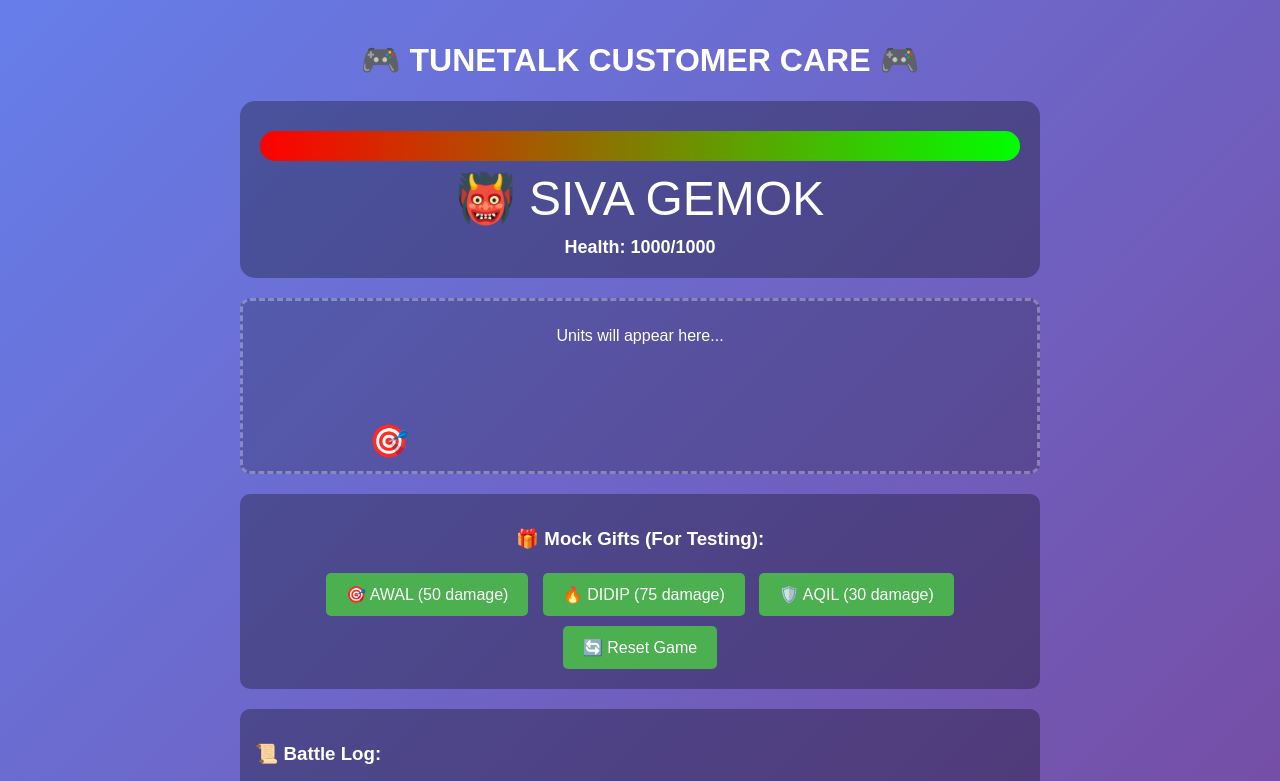
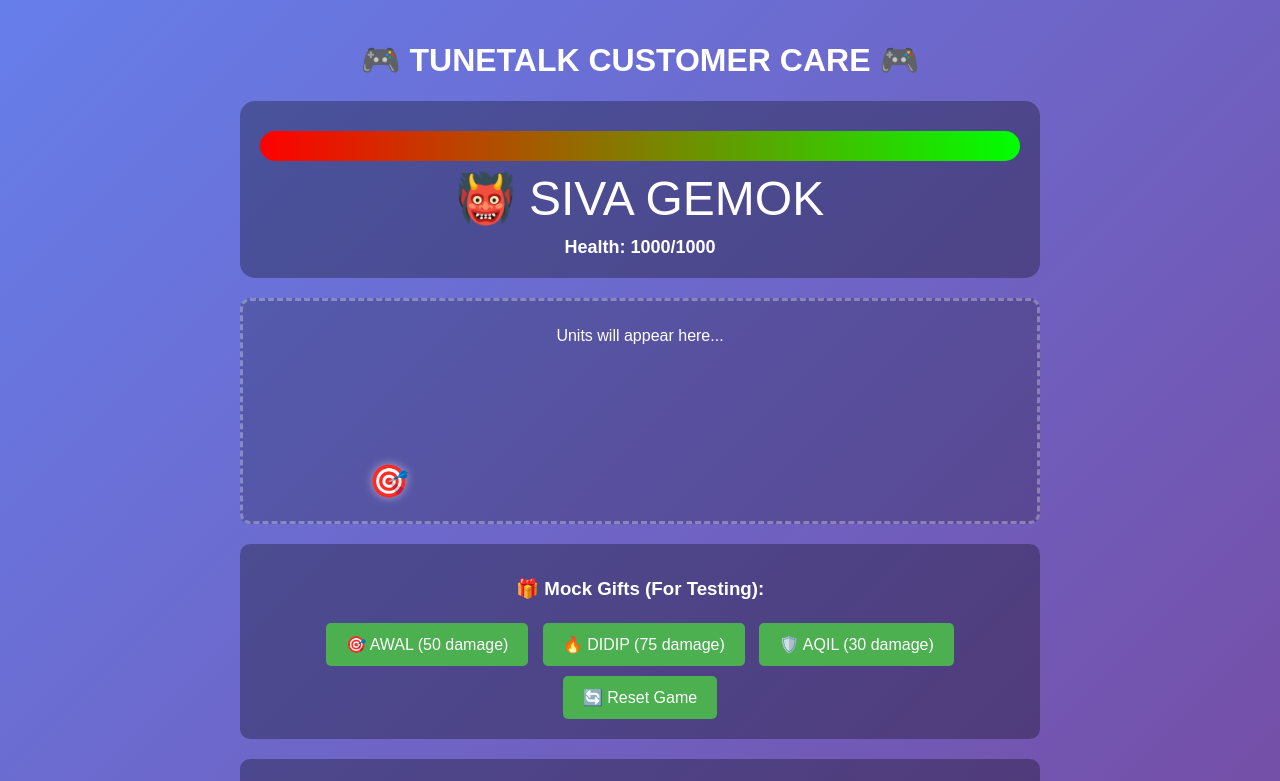
Before and after one commit to bigvato13/boss-game, a plain HTML site: page index.html in a window 1280 px wide. Both pictures are taken after a click on the button "🎯 AWAL (50 damage)". Shown: the top 781 px of the page. Drawn offline with Linux system fonts and the light colour scheme.

Commit message:
Update style.css

```diff
--- a/style.css
+++ b/style.css
@@ -134,6 +134,27 @@ body {
     }
 }
 
+.unit {
+    position: absolute;
+    font-size: 32px;
+    bottom: 20px;
+    transition: all 0.5s ease-in-out;
+    animation: float 1s infinite;
+    filter: drop-shadow(0 0 5px rgba(255,255,255,0.5));
+    z-index: 5;
+}
+
+#battle-field {
+    height: 200px;
+    border: 3px dashed rgba(255, 255, 255, 0.3);
+    border-radius: 10px;
+    margin: 20px 0;
+    padding: 10px;
+    position: relative;
+    background: rgba(0, 0, 0, 0.2);
+    overflow: hidden;
+}
+
 /* CONTROLS */
 #controls {
     background: rgba(0, 0, 0, 0.3);
```
